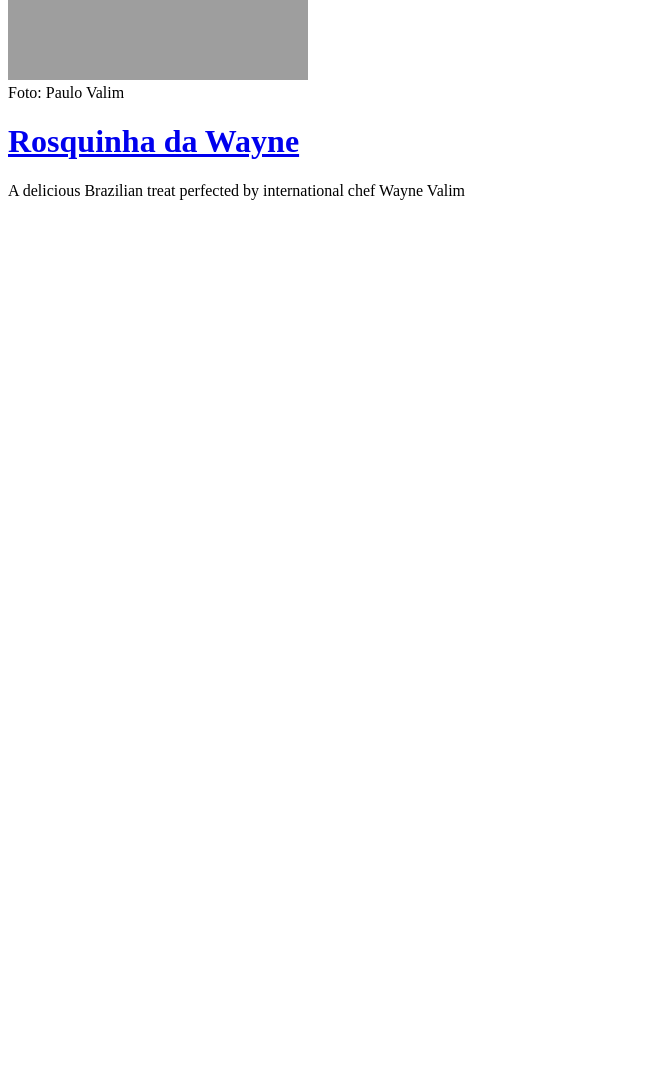
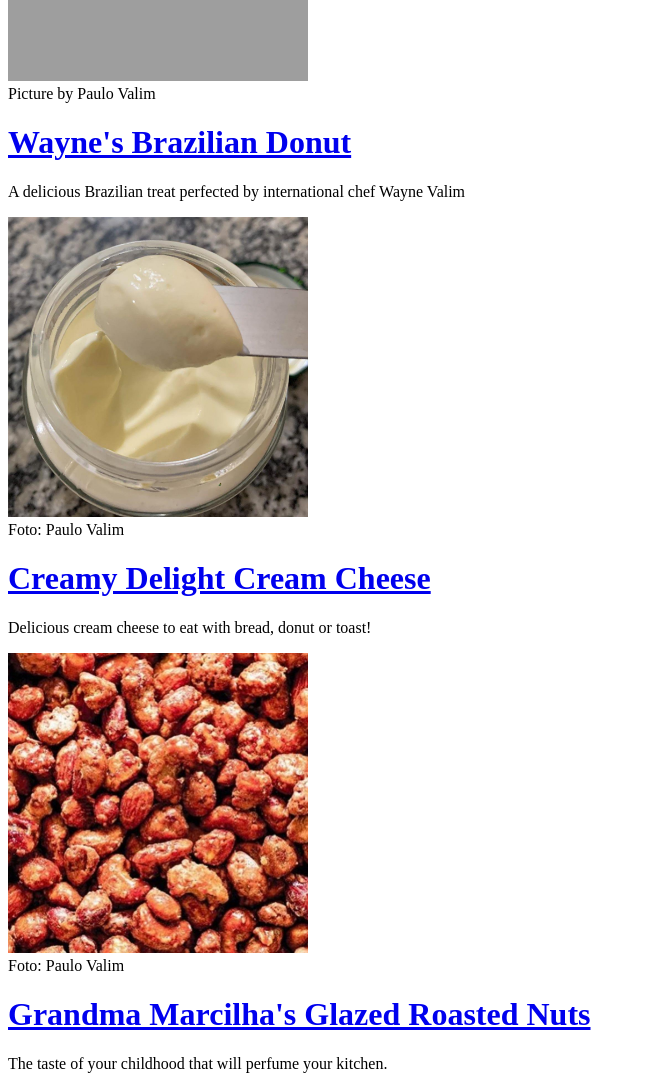
Before and after one commit to paulo-valim/odin-recipes, a plain HTML site: page index.html in a window 1280 px wide. Shown: the part 300-1389 px from the top of the page, without its empty margins (0-646 px from the left). Before the commit the page ends 800 px from the top, so only its background shows below. Drawn offline with Linux system fonts and the light colour scheme; grey boxes are pictures that could not be loaded.

Commit message:
Added nuts and creamchesse to index

```diff
--- a/index.html
+++ b/index.html
@@ -4,20 +4,43 @@
     <meta charset="UTF-8">
     <meta http-equiv="X-UA-Compatible" content="IE=edge">
     <meta name="viewport" content="width=device-width, initial-scale=1.0">
-    <title>Receitas da Wayne</title>
+    <title>My favorite recipes</title>
 </head>
 <body>
-    <h1>How to gain weight in 10 days!</h1>
+    <h1>My favorite recipes &#x1F60B </h1>
 
     <a href="./recipes/rosquinha.html">
-        <img src="./resources/rosquinha.jpg" alt="Rosquinhas Prontas" width="300" height="300">
+        <img src="./resources/rosquinha.jpg" alt="Baked Donuts" width="300" height="300">
+    </a>
+        <br>Picture by Paulo Valim
+
+    <a href="./recipes/rosquinha.html">
+        <h1>Wayne's Brazilian Donut</h1>
+    </a>
+
+    <p>A delicious Brazilian treat perfected by international chef Wayne Valim</p>
+
+    <a href="./recipes/requijao.html">
+        <img src="./resources/creamcheese.jpg" alt="Requeijao" width="300" height="300">
     </a>
         <br>Foto: Paulo Valim
 
-    <a href="./recipes/rosquinha.html">
-        <h1>Rosquinha da Wayne</h1>
+    <a href="./recipes/creamcheese.html">
+        <h1>Creamy Delight Cream Cheese</h1>
     </a>
 
-    <p>A delicious Brazilian treat perfected by international chef Wayne Valim</p>
+    <p>Delicious cream cheese to eat with bread, donut or toast!</p>
+
+    <a href="./recipes/nuts.html">
+        <img src="./resources/nuts.jpg" alt="Nuts" width="300" height="300">
+    </a>
+        <br>Foto: Paulo Valim
+
+    <a href="./recipes/nuts.html">
+        <h1>Grandma Marcilha's Glazed Roasted Nuts</h1>
+    </a>
+
+    <p>The taste of your childhood that will perfume your kitchen.</p>
+
 </body>
 </html>
```
Also changed, not shown: resources/creamcheese.jpeg (added), resources/creamcheese.jpg (added), resources/nuts.jpg (added).
